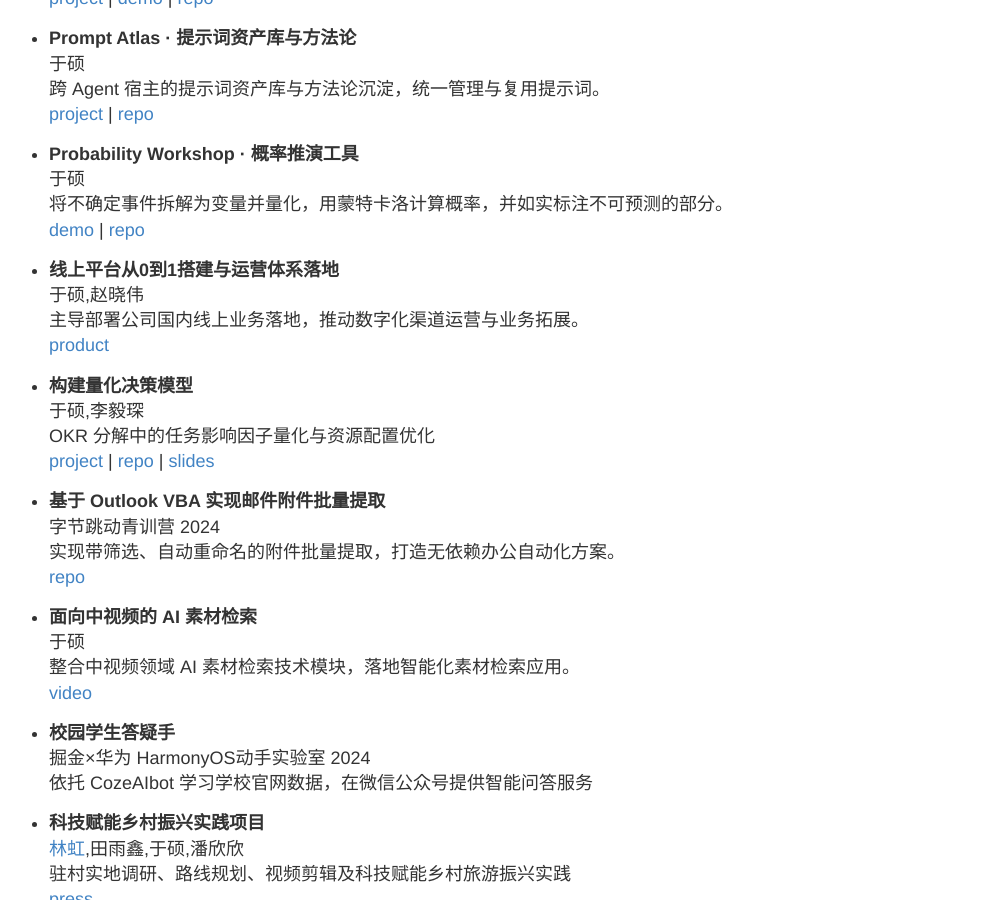
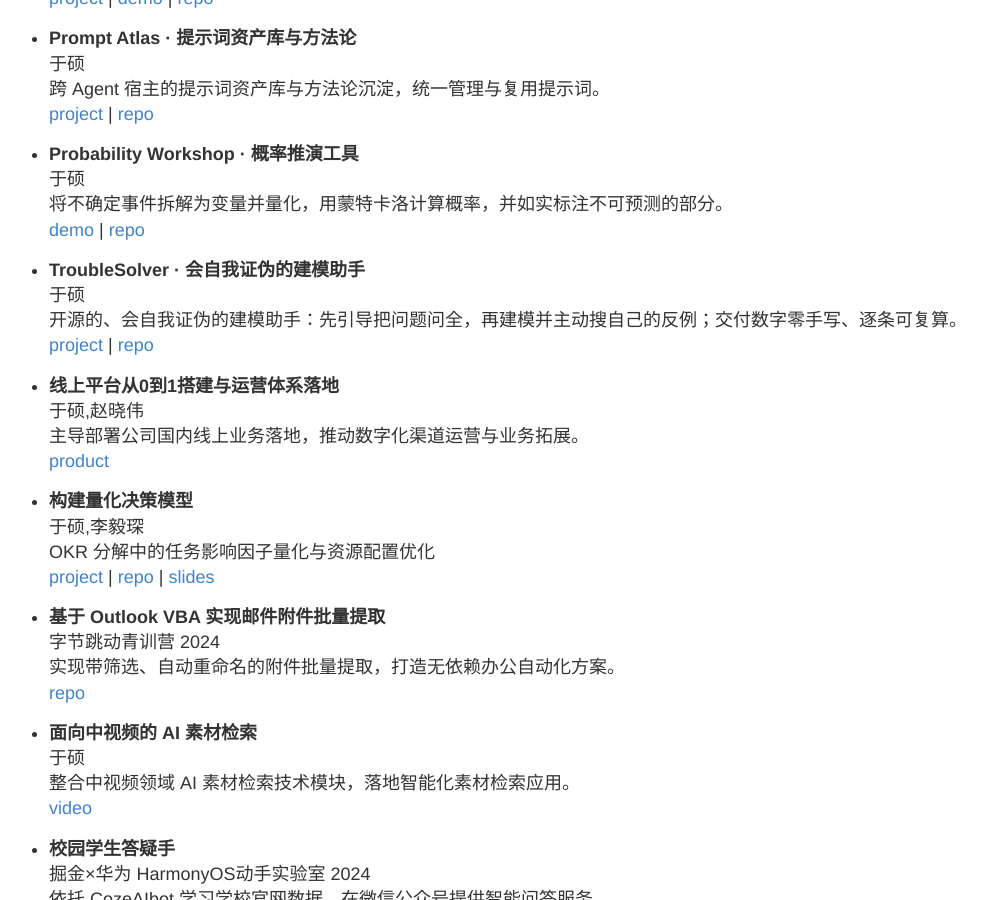
Before and after one commit to zheng-qinghe/zheng-qinghe.github.io, a Jekyll site: the page built from index.md, in a window 1280 px wide and 900 px high, scrolled down 478 px. Shown: the whole window, without its empty margins (141-1128 px from the left). Built offline with Jekyll 4.4.1, drawn with Linux system fonts in a browser that asks for light colours.

Commit message:
Selected work: 加入 TroubleSolver（会自我证伪的建模助手）

```diff
--- a/index.md
+++ b/index.md
@@ -33,6 +33,12 @@ permalink: /index.html
   将不确定事件拆解为变量并量化，用蒙特卡洛计算概率，并如实标注不可预测的部分。<br>
    [demo](https://zheng-qinghe.github.io/probability-workshop/) |
    [repo](https://github.com/zheng-qinghe/probability-workshop)
+
+- **TroubleSolver · 会自我证伪的建模助手** <br>
+于硕<br>
+  开源的、会自我证伪的建模助手：先引导把问题问全，再建模并主动搜自己的反例；交付数字零手写、逐条可复算。<br>
+   [project](https://zheng-qinghe.github.io/trouble-solver/) |
+   [repo](https://github.com/zheng-qinghe/trouble-solver)
 
 
 
```
